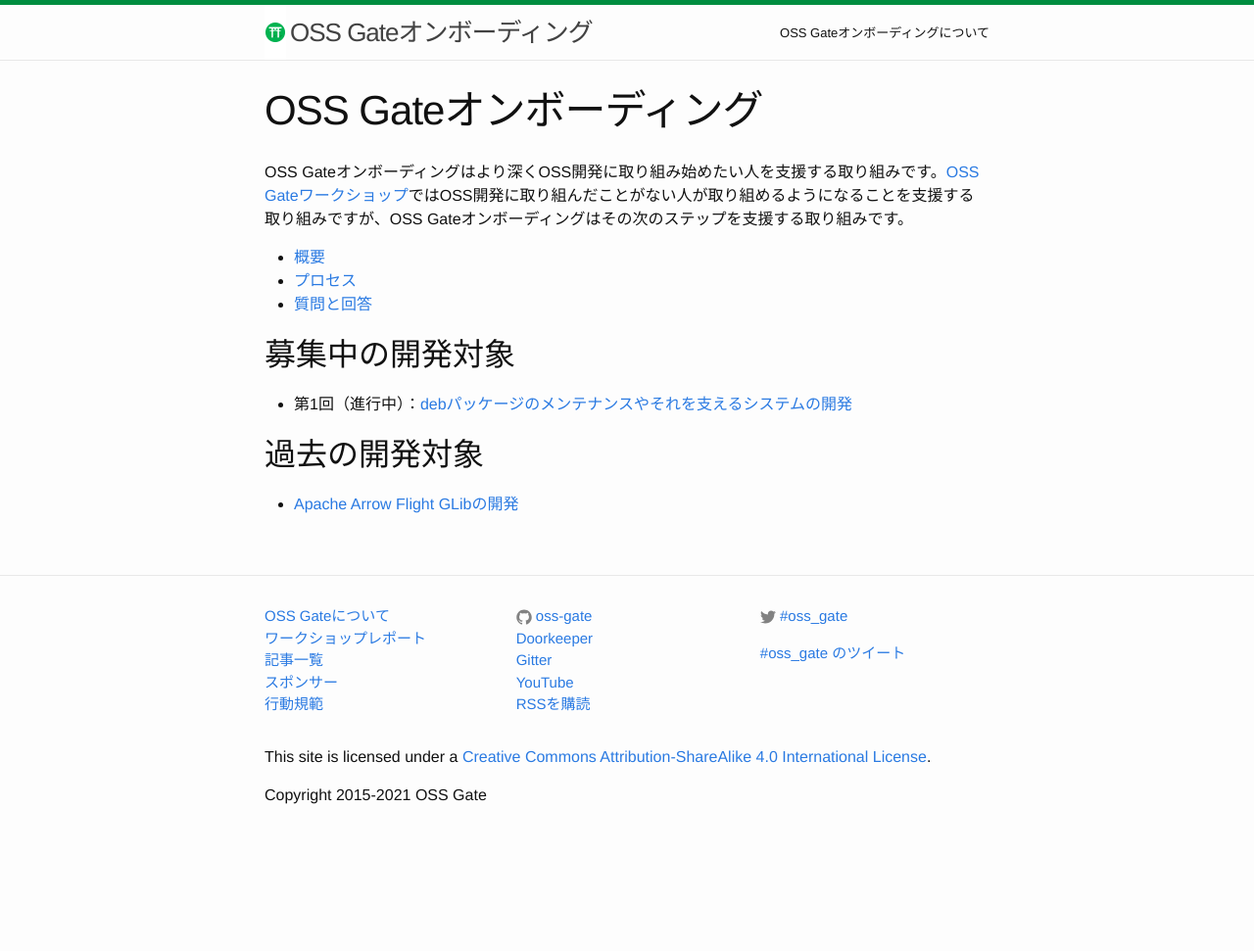
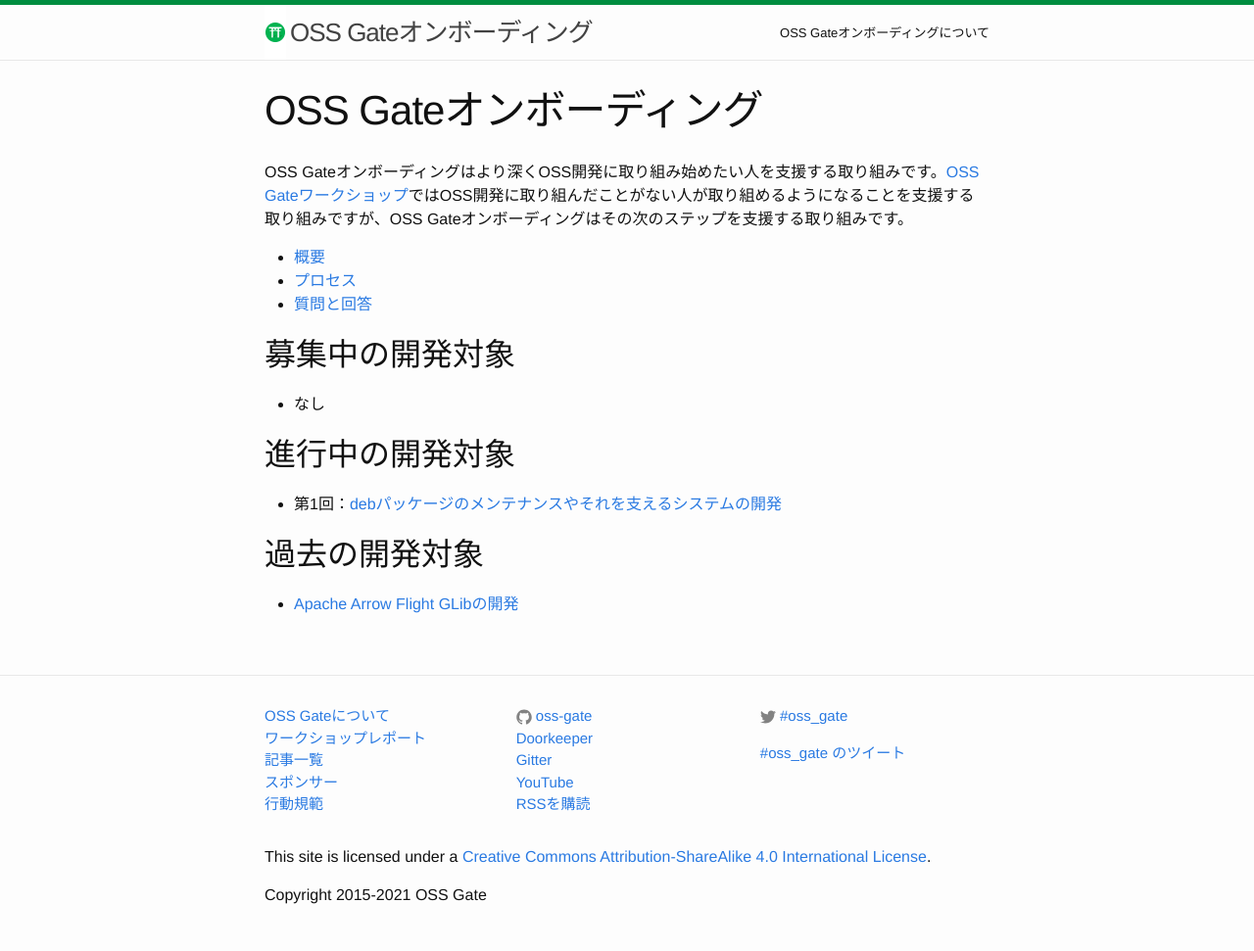
Before and after one commit to oss-gate/on-boarding, a Jekyll site: the page built from index.md, in a window 1280 px wide. Shown: the whole page at 98% size. Built offline with Jekyll 4.4.1, drawn with Linux system fonts in a browser that asks for light colours; Markdown is read by kramdown in place of the engine named in the settings; comment, search, counter and statistics services are not loaded; before the commit the page ends 900 px from its top, so only the background shows below that.

Commit message:
Add work in progress section

```diff
--- a/index.md
+++ b/index.md
@@ -11,7 +11,11 @@ OSS Gateオンボーディングはより深くOSS開発に取り組み始めた
 
 ## 募集中の開発対象
 
-  * 第1回（進行中）：[debパッケージのメンテナンスやそれを支えるシステムの開発]({{ site.baseurl }}{% link proposals/2021-08/kenhys-maintain-debian-packages/index.md %})
+  * なし
+
+## 進行中の開発対象
+
+  * 第1回：[debパッケージのメンテナンスやそれを支えるシステムの開発]({{ site.baseurl }}{% link proposals/2021-08/kenhys-maintain-debian-packages/index.md %})
 
 ## 過去の開発対象
 
```
